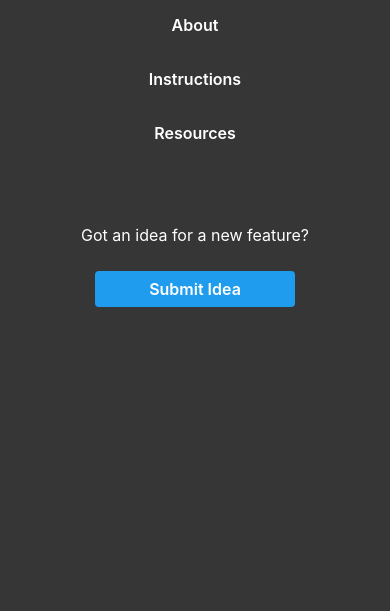
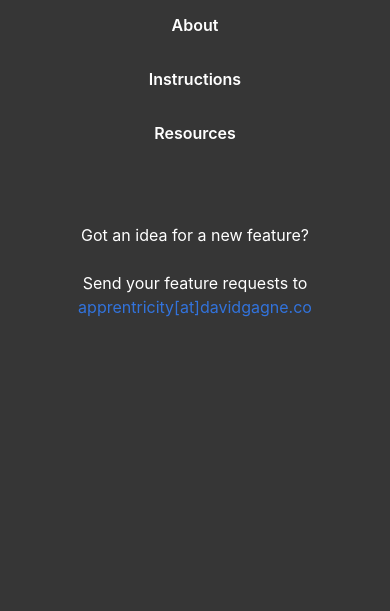
Before and after one commit to david-gagne/electricalcs-app, a website: page instructions.html in a window 390 px wide. Both pictures are taken after a click on the link 364 px from the left and 26 px from the top of the page. Shown: the part 233-844 px from the top of the page. Drawn offline with nearby package versions, Linux system fonts and the light colour scheme.

Commit message:
Updated feature request link on burger menu and html overflow function when burger menu is active

```diff
--- a/instructions.html
+++ b/instructions.html
@@ -127,8 +127,7 @@
                     <p>
                         Along with the simple quizzes, you can find a selection of helpful resources
                         to assist you with your studies. The <a href="resources.html" class="has-text-info">Resources</a>
-                        page features a list of references to the National Electrical Code (NEC), links to useful
-                        websites, and videos to get you excited about the trade.
+                        page features links to useful websites and videos to get you excited about the trade.
                     </p>
                     <br>
                     <p>
@@ -225,8 +224,9 @@
                 </p>
                 <br> <!-- Spacer for Presentation -->
                 <li>
-                    <a class="button is-info custom-button-width has-text-weight-semibold custom-button-width">Submit
-                        Idea</a>
+                    <p class="has-text-white">
+                        Send your feature requests to <a href="mailto:apprentricity@davidgagne.co">apprentricity[at]davidgagne.co</a>
+                    </p>
                 </li>
             </ul>
         </div>
--- a/main.css
+++ b/main.css
@@ -8,10 +8,11 @@ a.navbar-item:hover {
 
 .is-menu-modal {
     width: 100vw;
-    height: 200vh;
+    height: 100vh;
     padding: 10px;
-    position: absolute;
+    position: fixed;
     top: 52px;
+    z-index: 2;
 }
 
 .menu ul li {
--- a/mobileMenu.js
+++ b/mobileMenu.js
@@ -1,14 +1,16 @@
 // declare and define all mobile menu variables
 let burgerMenu = document.getElementById('mobile-menu-button');
 let mobileMenu = document.getElementById('mobile-menu');
+let html = document.querySelector('html');
 
 // attach click event listener to burger menu
 burgerMenu.addEventListener('click', function () {
     burgerMenu.classList.toggle('is-active');
     if (mobileMenu.style.display !== 'block') {
         mobileMenu.style.display = 'block';
-
+        html.style.overflow = 'hidden';
     } else {
         mobileMenu.style.display = 'none';
+        html.style.overflow = 'unset';
     }
 });
```
Also changed, not shown: about.html (+3 -2 lines), chapters.html (+3 -2 lines), resources.html (+3 -2 lines).
